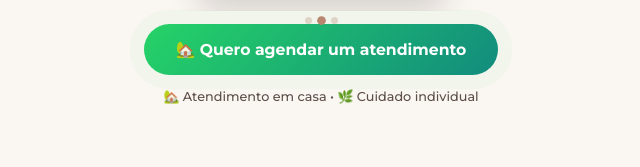
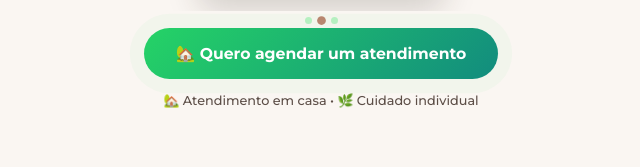
Before and after one commit to vinicius-silva-torres/estetica-angel, a plain HTML site: page index.html in a window 1280 px wide. Shown: the part 646-813 px from the top of the page, 319-959 px from the left. Drawn offline with nearby package versions, Linux system fonts and the light colour scheme; a web font is replaced by a local one.

Commit message:
atualizando espacamento nos conteudos

```diff
--- a/style.css
+++ b/style.css
@@ -362,13 +362,14 @@ h1, h2, h3 {
   justify-content: center;
   gap: 6px;
   margin-top: 4px;
+  margin-bottom: 4px;
 }
 
 .insta-dots .dot {
   width: 7px;
   height: 7px;
   border-radius: 50%;
-  background: rgba(184, 134, 111, 0.3);
+  background: rgba(43, 226, 89, 0.3);
   transition: transform 0.3s ease, background-color 0.3s ease;
 }
 
@@ -377,9 +378,9 @@ h1, h2, h3 {
   transform: scale(1.25);
 }
 
-/* === TÍTULOS H2 COM BLUR RÁPIDO (NÍTIDO LOGO AO ENTRAR NA TELA) === */
+
 .galeria {
-  padding: 35px 15px;
+
   max-width: 1100px;
   margin: 0 auto;
 }
```
